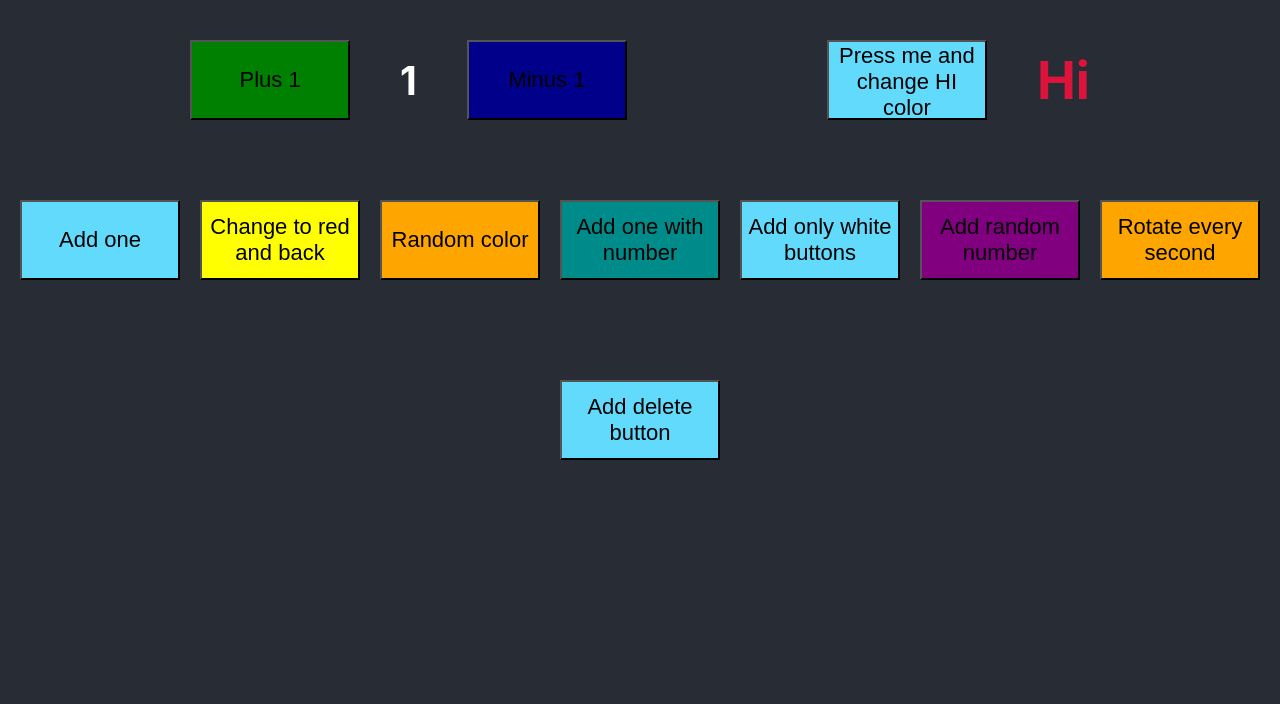
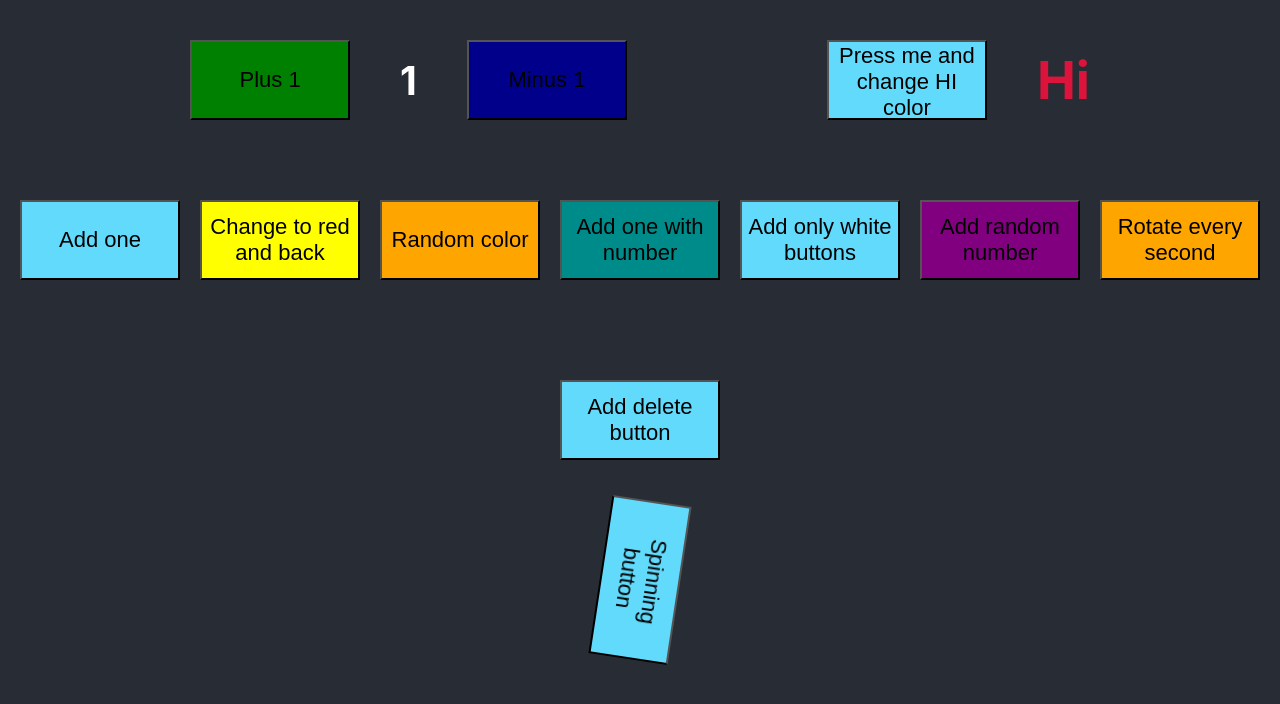
Before and after one commit to SigitaZaromskiene/spinning-cube, a React (Create React App) app: page / in a window 1280 px wide. Shown: the top 704 px of the page. Built offline with nearby package versions, Linux system fonts and the light colour scheme.

Commit message:
spinning btn

```diff
--- a/src/App.js
+++ b/src/App.js
@@ -4,6 +4,7 @@ import Square from "./components/Square";
 import randomColor from "./functions/RandomColor";
 import RandomNum from "./functions/RandomNum";
 import { v4 as uuidv4, v4 } from "uuid";
+import SpinningBtn from "./components/SpinningBtn";
 
 function App() {
   const [addSq, setAddSq] = useState([]);
@@ -124,6 +125,7 @@ function App() {
             Add delete button
           </button>
         </div>
+        <SpinningBtn cl={"button"}></SpinningBtn>
         <div className="sq-container">
           {addSq.map((a, i) => (
             <Square key={i} color={a}></Square>
--- /dev/null
+++ b/src/components/SpinningBtn.jsx
@@ -0,0 +1,17 @@
+function SpinningBtn(props) {
+  return (
+    <div>
+      <button
+        style={{
+          animation: "App-logo-spin infinite 20s linear",
+          marginBottom: "60px",
+        }}
+        className={props.cl}
+      >
+        Spinning button
+      </button>
+    </div>
+  );
+}
+
+export default SpinningBtn;
```
